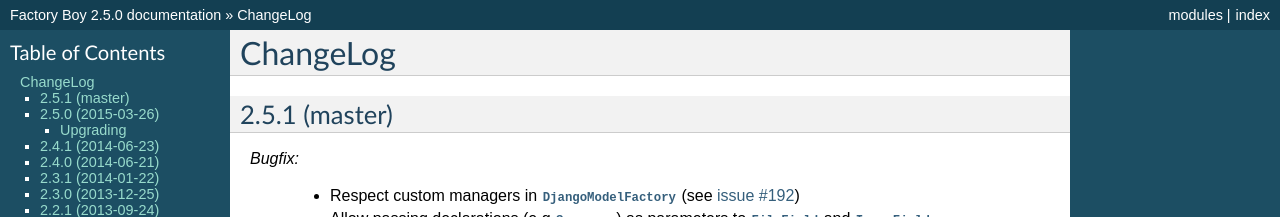
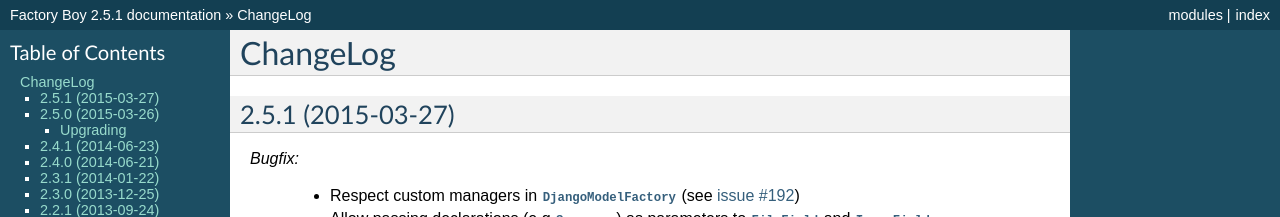
Before and after one commit to FactoryBoy/factory_boy, a Sphinx documentation site: the page built from docs/changelog.rst, in a window 1280 px wide and 900 px high. Shown: the top 217 px of the window. Built offline with Sphinx 7.4.7, drawn with Linux system fonts in a browser that asks for light colours; some of the changed text lies outside the part shown.

Commit message:
Release v2.5.1

```diff
--- a/docs/changelog.rst
+++ b/docs/changelog.rst
@@ -4,8 +4,8 @@ ChangeLog
 
 .. _v2.5.1:
 
-2.5.1 (master)
---------------
+2.5.1 (2015-03-27)
+------------------
 
 *Bugfix:*
 
--- a/factory/__init__.py
+++ b/factory/__init__.py
@@ -20,7 +20,7 @@
 # OUT OF OR IN CONNECTION WITH THE SOFTWARE OR THE USE OR OTHER DEALINGS IN
 # THE SOFTWARE.
 
-__version__ = '2.5.0'
+__version__ = '2.5.1'
 __author__ = 'Raphaël Barrois <raphael.barrois+fboy@polytechnique.org>'
 
 
```
